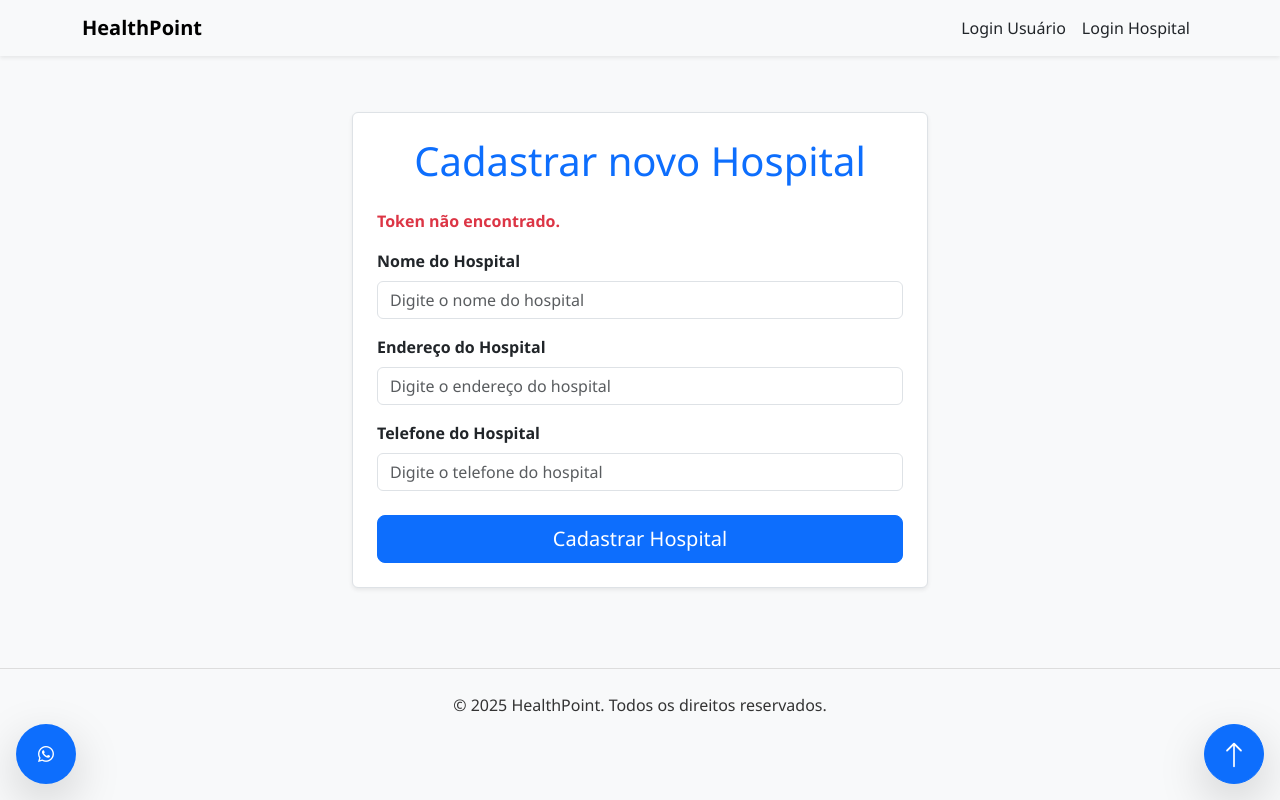
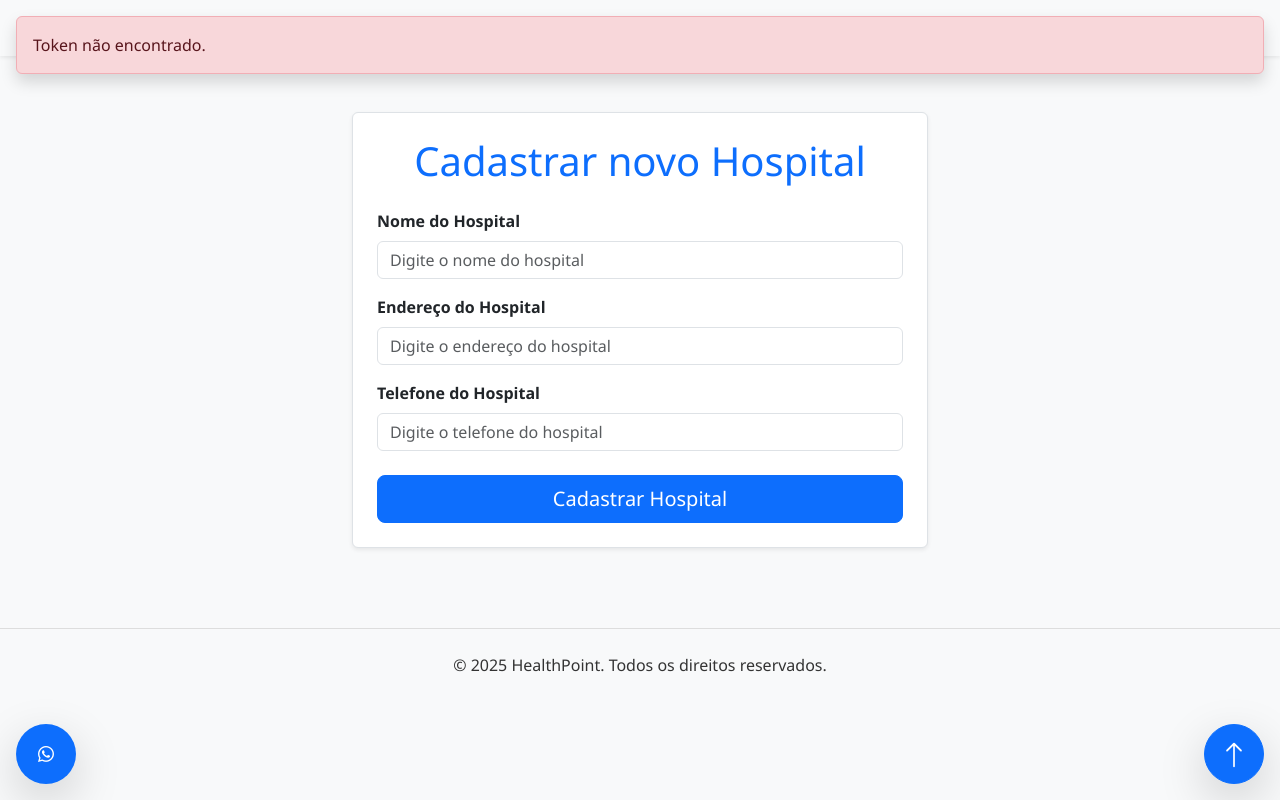
Before and after one commit to juancoutinhoflooxmongagua/HealthPoint-Frontend, a React (Create React App) app: page /NewHospital in a window 1280 px wide. Built offline with nearby package versions, Linux system fonts and the light colour scheme.

Commit message:
feat: Implementing Error

```diff
--- a/src/App.jsx
+++ b/src/App.jsx
@@ -7,6 +7,7 @@ import './Views/Assets/Css/index.css';
 import { AuthProvider } from "./Services/Context/authContext";
 import { HospitalAuthProvider } from "./Services/Context/hospitalContext";
 import { ThemeProvider } from "./Services/Context/themeContext";
+import { ErrorProvider } from "./Services/Context/errorContext";
 
 // Components
 import Nav from "./Views/App/Components/Nav";
@@ -45,12 +46,13 @@ import NewPatient from "./Views/App/hospital/newPatient";
 
 export default function App() {
   return (
+    <ErrorProvider>
       <ThemeProvider>
         <AuthProvider>
           <HospitalAuthProvider>
             <BrowserRouter future={{ v7_startTransition: true, v7_relativeSplatPath: true }}>
-            <Nav></Nav>
-            <div className="main">
+              <Nav />
+              <div className="main fade-in">
                 <Routes>
                   {/* Rotas sem Sidebar */}
                   <Route path="/" element={<div className="w-100 px-4 mt-5 pt-3"><Home /></div>} />
@@ -80,7 +82,6 @@ export default function App() {
                     <Route path="/NewPatients" element={<NewPatient />} />
                   </Route>
                 </Routes>
-
                 <Footer />
                 <ActionButtons />
               </div>
@@ -88,5 +89,6 @@ export default function App() {
           </HospitalAuthProvider>
         </AuthProvider>
       </ThemeProvider>
+    </ErrorProvider>
   );
 }
--- /dev/null
+++ b/src/Services/Context/errorContext.js
@@ -0,0 +1,25 @@
+import React, { createContext, useState, useContext } from "react";
+
+const ErrorContext = createContext();
+
+export const ErrorProvider = ({ children }) => {
+  const [error, setError] = useState(null);
+
+  const showError = (message) => {
+    setError(message);
+    setTimeout(() => setError(null), 5000);
+  };
+
+  return (
+    <ErrorContext.Provider value={{ showError }}>
+      {children}
+      {error && (
+        <div className="alert alert-danger fixed-top m-3 shadow fade show" role="alert">
+          {error}
+        </div>
+      )}
+    </ErrorContext.Provider>
+  );
+};
+
+export const useError = () => useContext(ErrorContext);
--- a/src/Views/App/Hospital/NewHospital.jsx
+++ b/src/Views/App/Hospital/NewHospital.jsx
@@ -1,7 +1,10 @@
 import axios from "axios";
 import { useEffect, useState } from "react";
+import { useError } from "../../../Services/Context/errorContext";
 
 export default function NewHospital() {
+  const { showError } = useError();
+
   const [hospitalData, setHospitalData] = useState({
     hospital_name: "",
     hospital_address: "",
@@ -9,12 +12,19 @@ export default function NewHospital() {
   });
 
   const [hospitals, setHospitals] = useState([]);
-  const [error, setError] = useState(null);
+
+  // Pega token do localStorage
   const token = localStorage.getItem("token");
+
+  // Função para atualizar o estado conforme o input
+  const handleChange = (e) => {
+    const { name, value } = e.target;
+    setHospitalData((prev) => ({ ...prev, [name]: value }));
+  };
 
   useEffect(() => {
     if (!token) {
-      setError("Token não encontrado.");
+      showError("Token não encontrado.");
       return;
     }
 
@@ -23,26 +33,17 @@ export default function NewHospital() {
     })
     .then((res) => {
       setHospitals(res.data);
-      setError(null);
     })
     .catch(() => {
-      setError("Erro ao buscar hospitais.");
+      showError("Erro ao buscar hospitais.");
     });
-  }, [token]);
-
-  const handleChange = (e) => {
-    const { name, value } = e.target;
-    setHospitalData({
-      ...hospitalData,
-      [name]: value
-    });
-  };
+  }, [token, showError]);
 
   const handleSubmit = (e) => {
     e.preventDefault();
 
     if (!token) {
-      setError("Token não encontrado.");
+      showError("Token não encontrado.");
       return;
     }
 
@@ -58,7 +59,7 @@ export default function NewHospital() {
       });
     })
     .catch(() => {
-      alert("Erro ao cadastrar hospital.");
+      showError("Erro ao cadastrar hospital.");
     });
   };
 
@@ -67,7 +68,7 @@ export default function NewHospital() {
       <div className="p-4 bg-white rounded shadow-sm">
         <h1 className="mb-4 text-primary text-center">Cadastrar novo Hospital</h1>
 
-        {error && <p className="text-danger fw-semibold">{error}</p>}
+        {/* Removido erro local, agora o erro é global via contexto */}
 
         <form onSubmit={handleSubmit}>
           <div className="mb-3">
```
Lines whose indentation alone changed are shown as unchanged.
